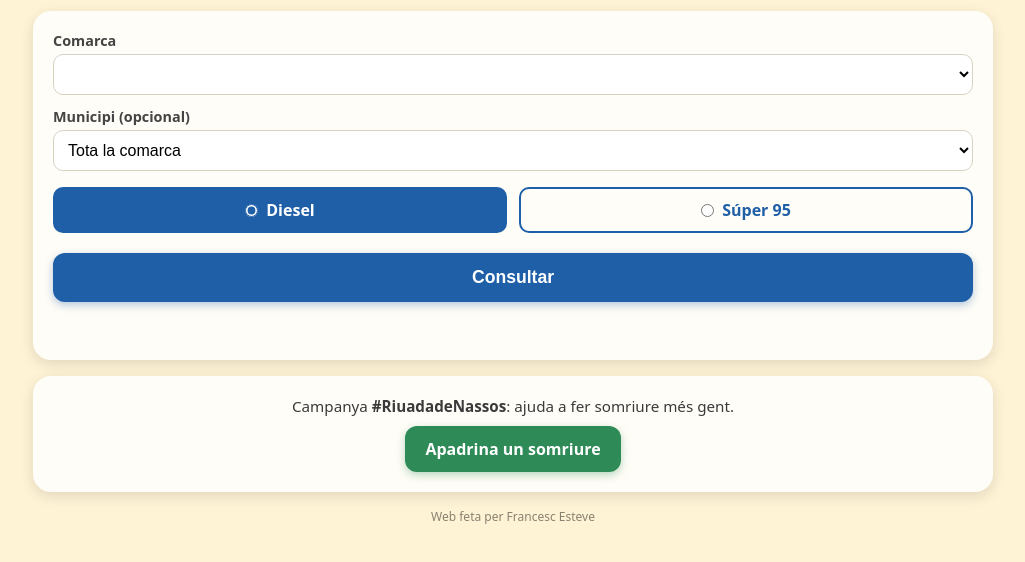
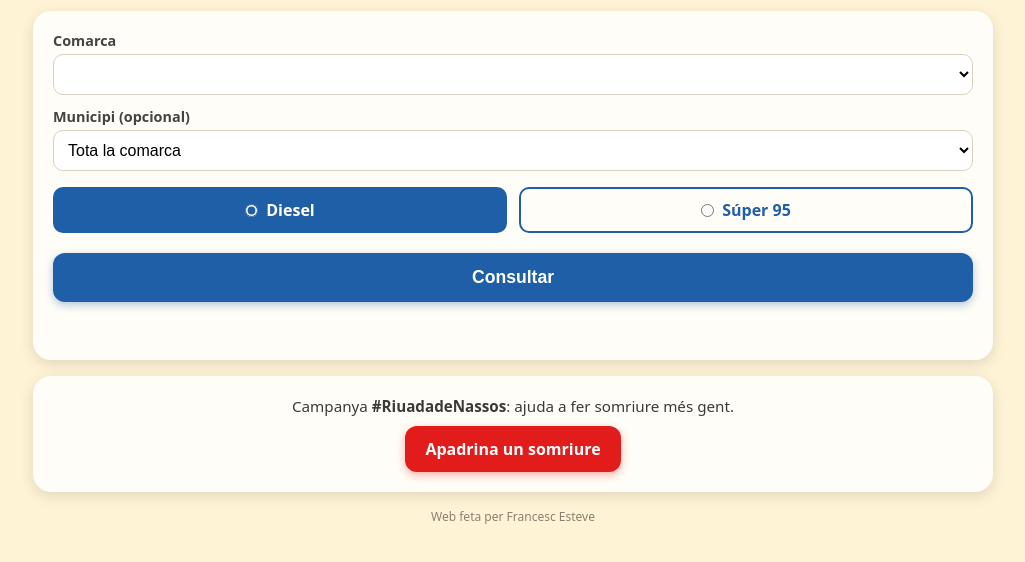
Before and after one commit to furansesuku/benzineres, a plain HTML site: page static/index.html in a window 1280 px wide. Shown: the part 88-650 px from the top of the page, without its empty margins (127-1152 px from the left). Drawn offline with Linux system fonts and the light colour scheme; no server answers.

Commit message:
colors i columnes

```diff
--- a/static/index.html
+++ b/static/index.html
@@ -181,15 +181,15 @@
 .apadrina a {
   display: inline-block;
   padding: 12px 20px;
-      background: #2e8b57;
+  background: #e21b1b;
   color: #fff;
   text-decoration: none;
   font-weight: 700;
   border-radius: 12px;
-      box-shadow: 0 3px 8px rgba(46, 139, 87, 0.35);
+  box-shadow: 0 3px 8px rgba(226, 27, 27, 0.35);
 }
 
-    .apadrina a:hover { background: #256f46; }
+    .apadrina a:hover { background: #b81515; }
 
     .credit {
       text-align: center;
```
Lines whose indentation alone changed are shown as unchanged.
